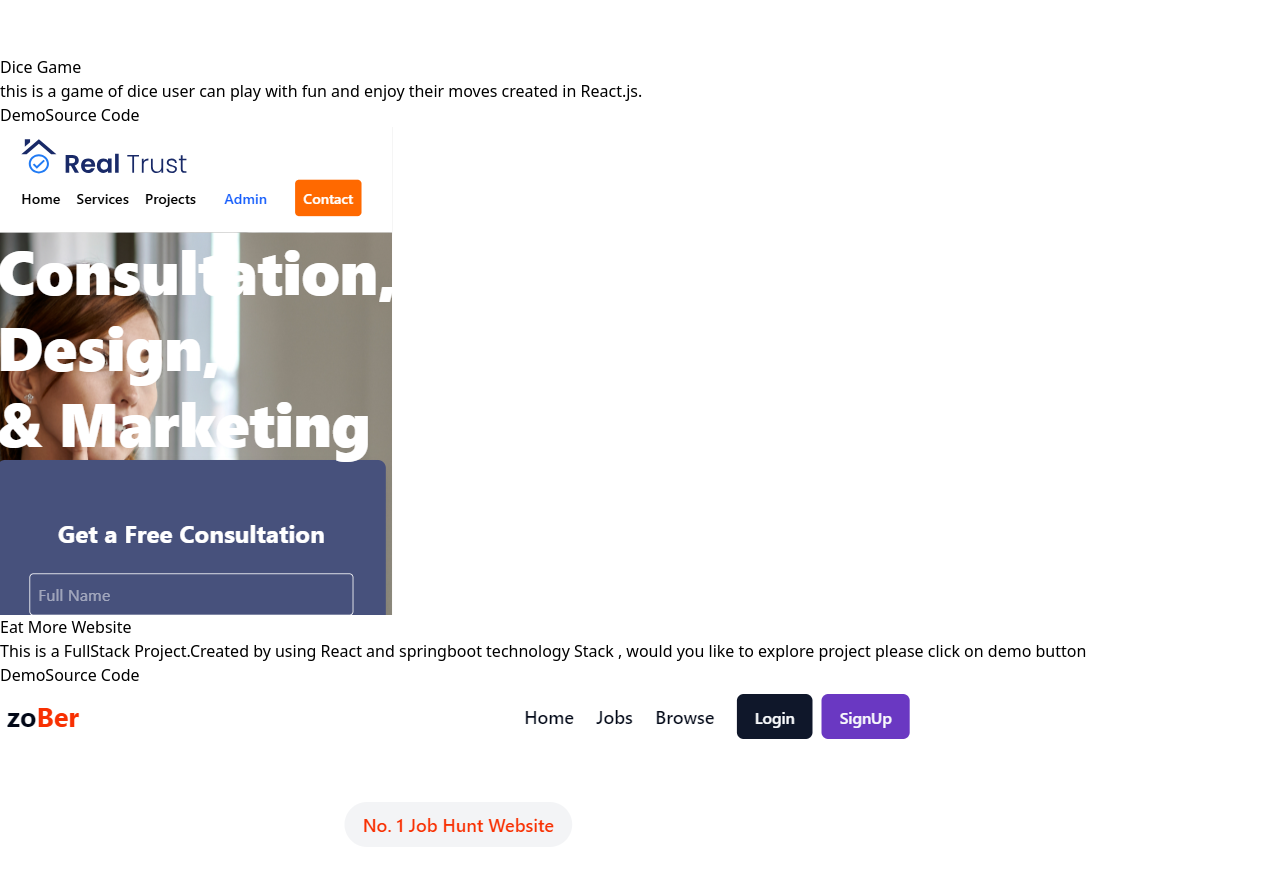
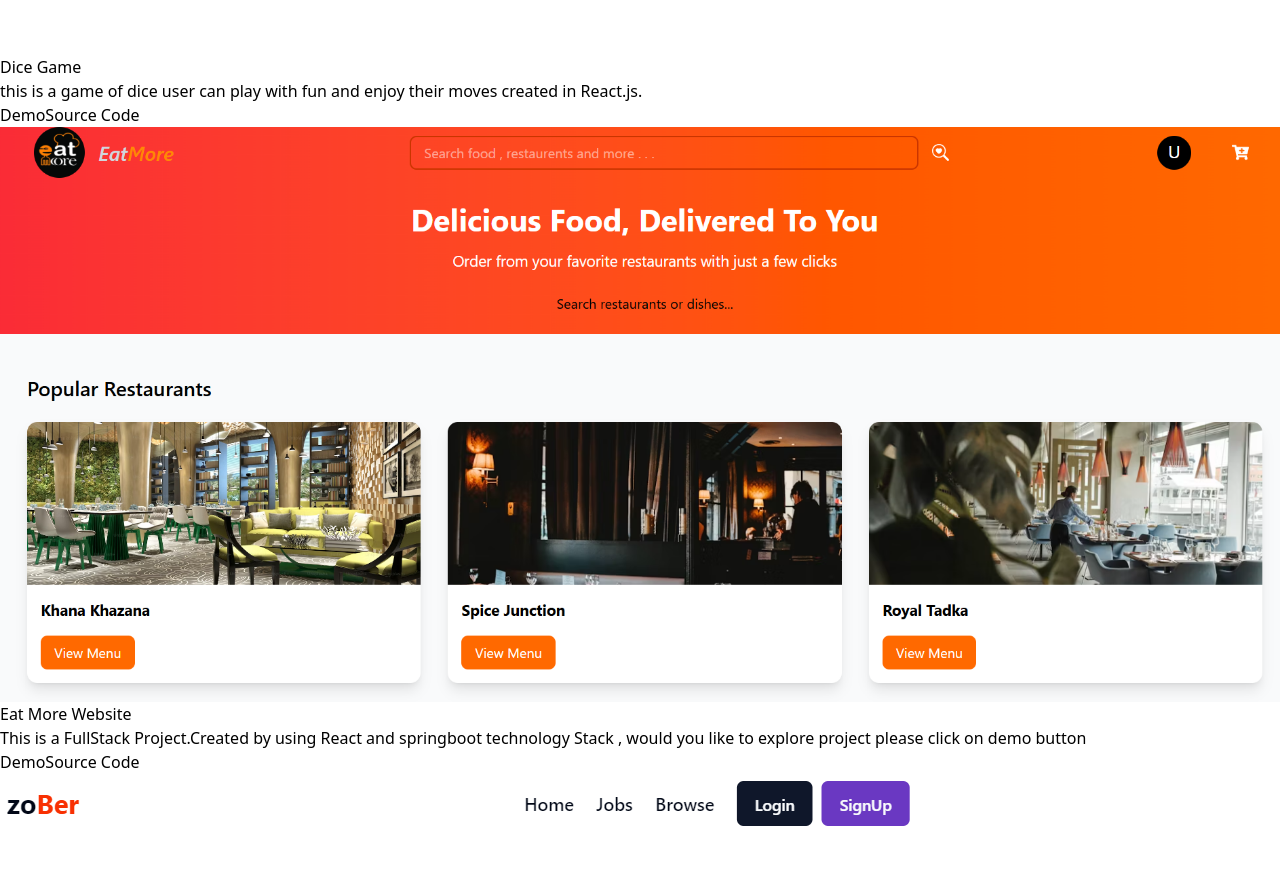
Before and after one commit to Neeraj-kurmi/Portfolio, a React (Vite) app: page / in a window 1280 px wide. Shown: the part 2180-3057 px from the top of the page. Built offline with nearby package versions, Linux system fonts and the light colour scheme.

Commit message:
Update Projects.jsx

```diff
--- a/src/components/Projects.jsx
+++ b/src/components/Projects.jsx
@@ -35,7 +35,7 @@ const Projects = () => {
       </div>
       <div className="py-12 px-8 flex flex-wrap gap-5">
         <div className="p-3 md:p-6 flex flex-col w-80 shadow-xl shadow-slate-900 rounded-2xl bg-[#0c0e19]">
-          <img src='\trust.png' className="md:h-40 h-40 m-4 "/>
+          <img src='\eatmore.png' className="md:h-40 h-40 m-4 "/>
           <h3 className=" px-3 text-xl md:text-2xl font-bold leading-normal">
            Eat More Website
           </h3>
```
